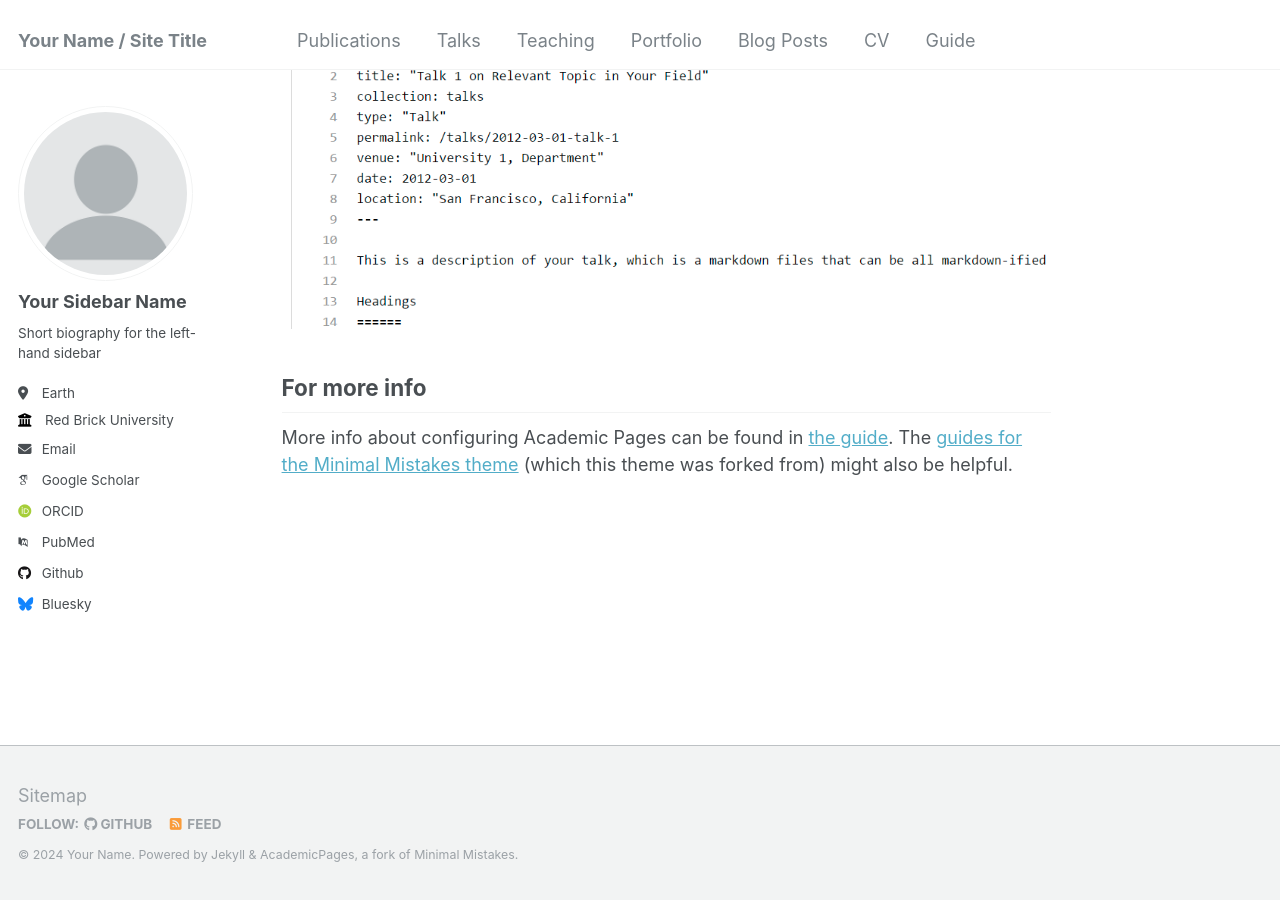
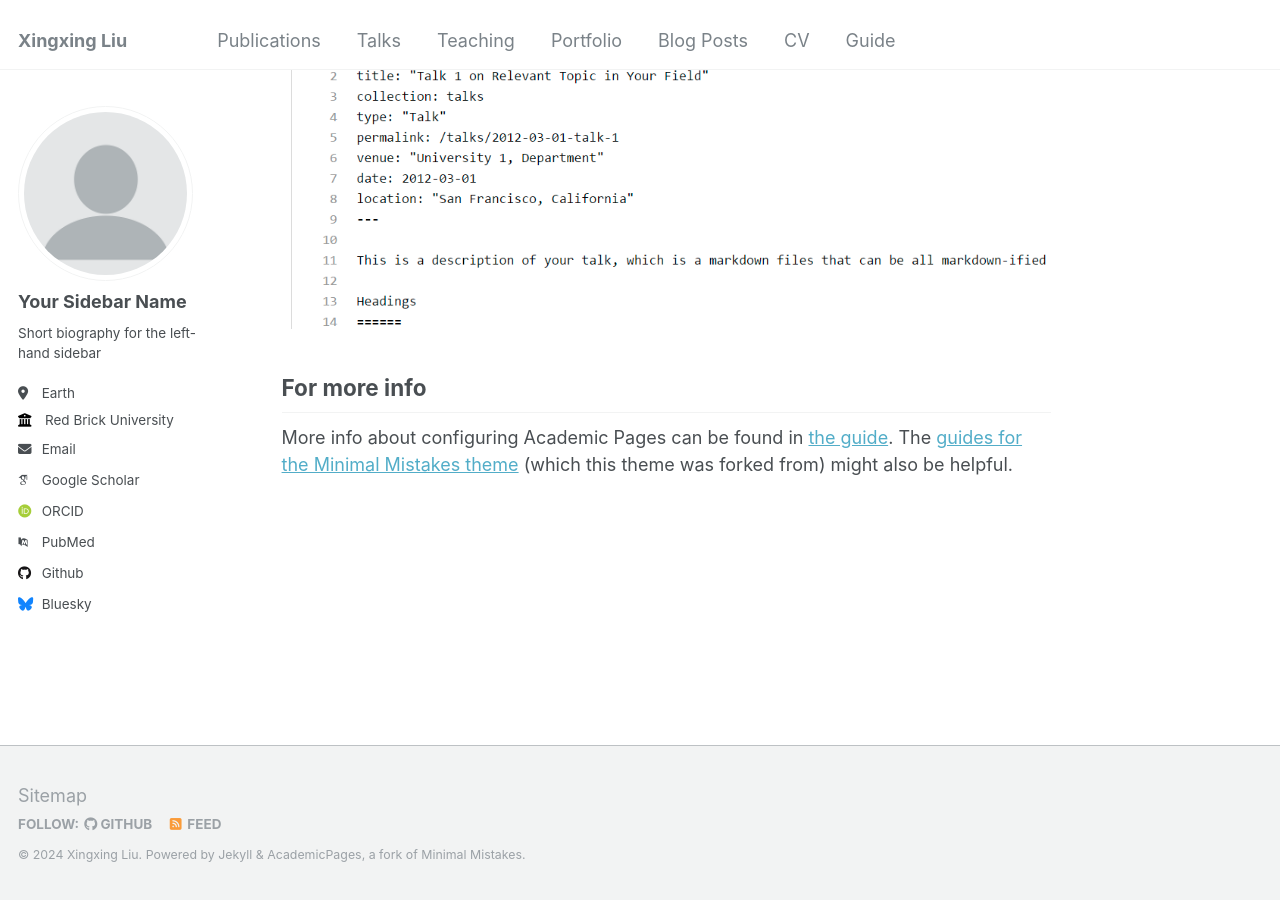
Before and after one commit to xxliu1996/xxliu1996.github.io, a Jekyll site: the page built from _pages/about.md, in a window 1280 px wide and 900 px high, scrolled down 2660 px. Built offline with Jekyll 4.4.1, drawn with Linux system fonts in a browser that asks for light colours; some web fonts are replaced.

Commit message:
Update _config.yml
Update site owner info.

```diff
--- a/_config.yml
+++ b/_config.yml
@@ -8,10 +8,10 @@
 
 # Basic Site Settings
 locale                   : "en-US"
-title                    : "Your Name / Site Title"
+title                    : "Xingxing Liu"
 title_separator          : "-"
-name                     : &name "Your Name"
-description              : &description "personal description"
+name                     : &name "Xingxing Liu"
+description              : &Welcome to my site."
 url                      : https://academicpages.github.io # the base hostname & protocol for your site e.g. "https://mmistakes.github.io"
 baseurl                  : "" # the subpath of your site, e.g. "/blog"
 repository               : "academicpages/academicpages.github.io"
```
